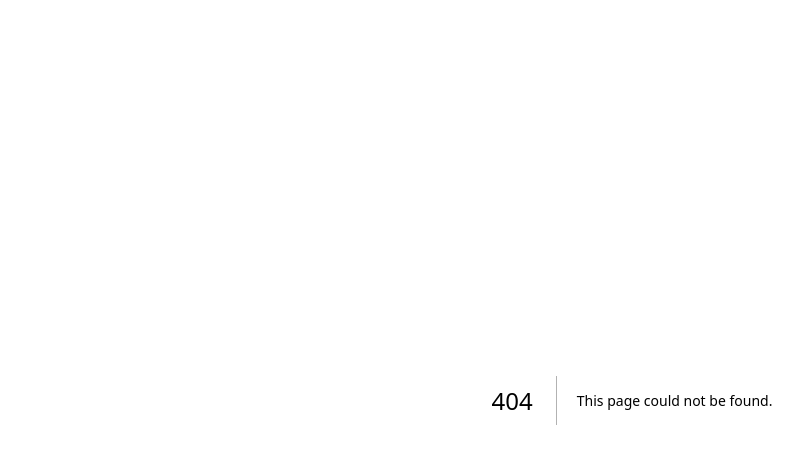
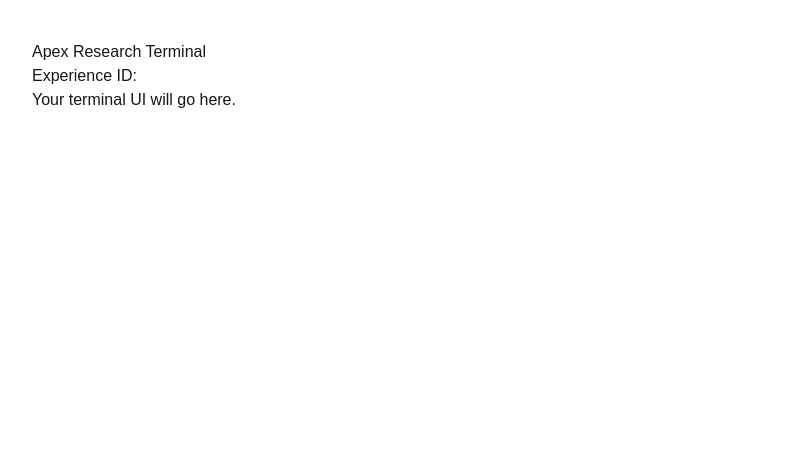
Before and after one commit to lucasminter/apex-research-terminal, a Next.js app: page /experiences/1 in a window 1280 px wide. Before the commit this address had no page. Shown: the top 464 px of the page, without its empty margins (8-811 px from the left). Built offline with nearby package versions, Linux system fonts and the light colour scheme.

Commit message:
add whop experience route

```diff
--- /dev/null
+++ b/app/experiences/[experienceID]/page.tsx
@@ -0,0 +1,17 @@
+export default function ExperiencePage({
+  params,
+}: {
+  params: { experienceId: string }
+}) {
+  return (
+    <div style={{ padding: 40 }}>
+      <h1>Apex Research Terminal</h1>
+
+      <p>Experience ID:</p>
+
+      <pre>{params.experienceId}</pre>
+
+      <p>Your terminal UI will go here.</p>
+    </div>
+  )
+}
```
